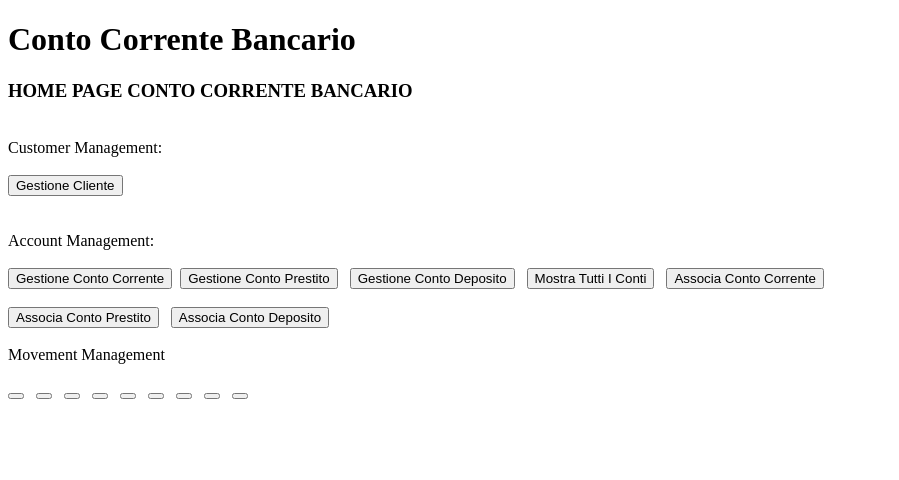
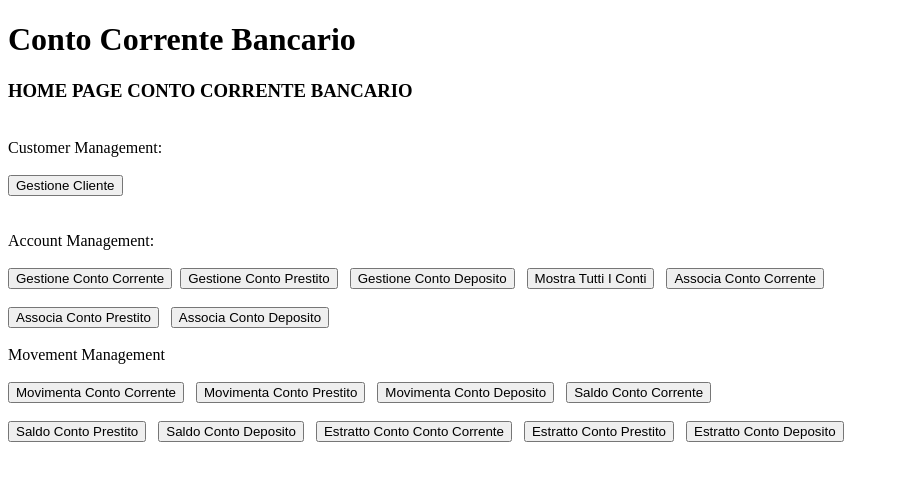
Before and after one commit to luca-lezzerini/conto-corrente-bancario-s, an Angular app in the folder conto-corrente-bancario-s-client/: page /app-home-page in a window 1280 px wide. Shown: the top 480 px of the page, without its empty margins (0-899 px from the left). Built offline with nearby package versions, Linux system fonts and the light colour scheme.

Commit message:
implementate tutte le rotte

```diff
--- a/conto-corrente-bancario-s-client/src/app/home-page/home-page.component.html
+++ b/conto-corrente-bancario-s-client/src/app/home-page/home-page.component.html
@@ -17,12 +17,13 @@ Account Management:
 <br><br>
 Movement Management
 <br><br>
-<button (click)="movimentaCC()"></button> &nbsp;
-<button (click)="movimentaCP()"></button> &nbsp;
-<button (click)="movimentaCD()"></button> &nbsp;
-<button (click)="saldoCC()"></button> &nbsp;
-<button (click)="saldoCP()"></button> &nbsp;
-<button (click)="saldoCD()"></button> &nbsp;
-<button (click)="ecCC()"></button> &nbsp;
-<button (click)="ecCP()"></button> &nbsp;
-<button (click)="ecCD()"></button> &nbsp;
+<button (click)="movimentaCC()">Movimenta Conto Corrente</button> &nbsp;
+<button (click)="movimentaCP()">Movimenta Conto Prestito</button> &nbsp;
+<button (click)="movimentaCD()">Movimenta Conto Deposito</button> &nbsp;
+<button (click)="saldoCC()">Saldo Conto Corrente</button> &nbsp;
+<br><br>
+<button (click)="saldoCP()">Saldo Conto Prestito</button> &nbsp;
+<button (click)="saldoCD()">Saldo Conto Deposito</button> &nbsp;
+<button (click)="ecCC()">Estratto Conto Conto Corrente</button> &nbsp;
+<button (click)="ecCP()"> Estratto Conto Prestito</button> &nbsp;
+<button (click)="ecCD()">Estratto Conto Deposito</button> &nbsp;
--- a/conto-corrente-bancario-s-client/src/app/home-page/home-page.component.ts
+++ b/conto-corrente-bancario-s-client/src/app/home-page/home-page.component.ts
@@ -43,4 +43,39 @@ export class HomePageComponent implements OnInit {
     this.router.navigateByUrl('/app-associa-cd')
   }
 
+  movimentaCC() {
+    this.router.navigateByUrl('/app-movimenta-cc')
+  }
+
+  movimentaCP(){
+    this.router.navigateByUrl('/app-movimenta-cp')
+  }
+
+  movimentaCD(){
+    this.router.navigateByUrl('/app-movimenta-cd')
+  }
+
+  saldoCC(){
+    this.router.navigateByUrl('/app-saldo-cc')
+  }
+
+  saldoCP(){
+    this.router.navigateByUrl('/app-saldo-cp')
+  }
+
+  saldoCD(){
+    this.router.navigateByUrl('/app-saldo-cd')
+  }
+
+  ecCC(){
+    this.router.navigateByUrl('/app-estratto-conto-cc')
+  }
+
+  ecCP(){
+    this.router.navigateByUrl('/app-estratto-conto-cp')
+  }
+
+  ecCD(){
+    this.router.navigateByUrl('/app-estratto-conto-cd')
+  }
 }
```
Also changed, not shown: conto-corrente-bancario-s-client/src/app/app-routing.module.ts (+22 -0 lines).
